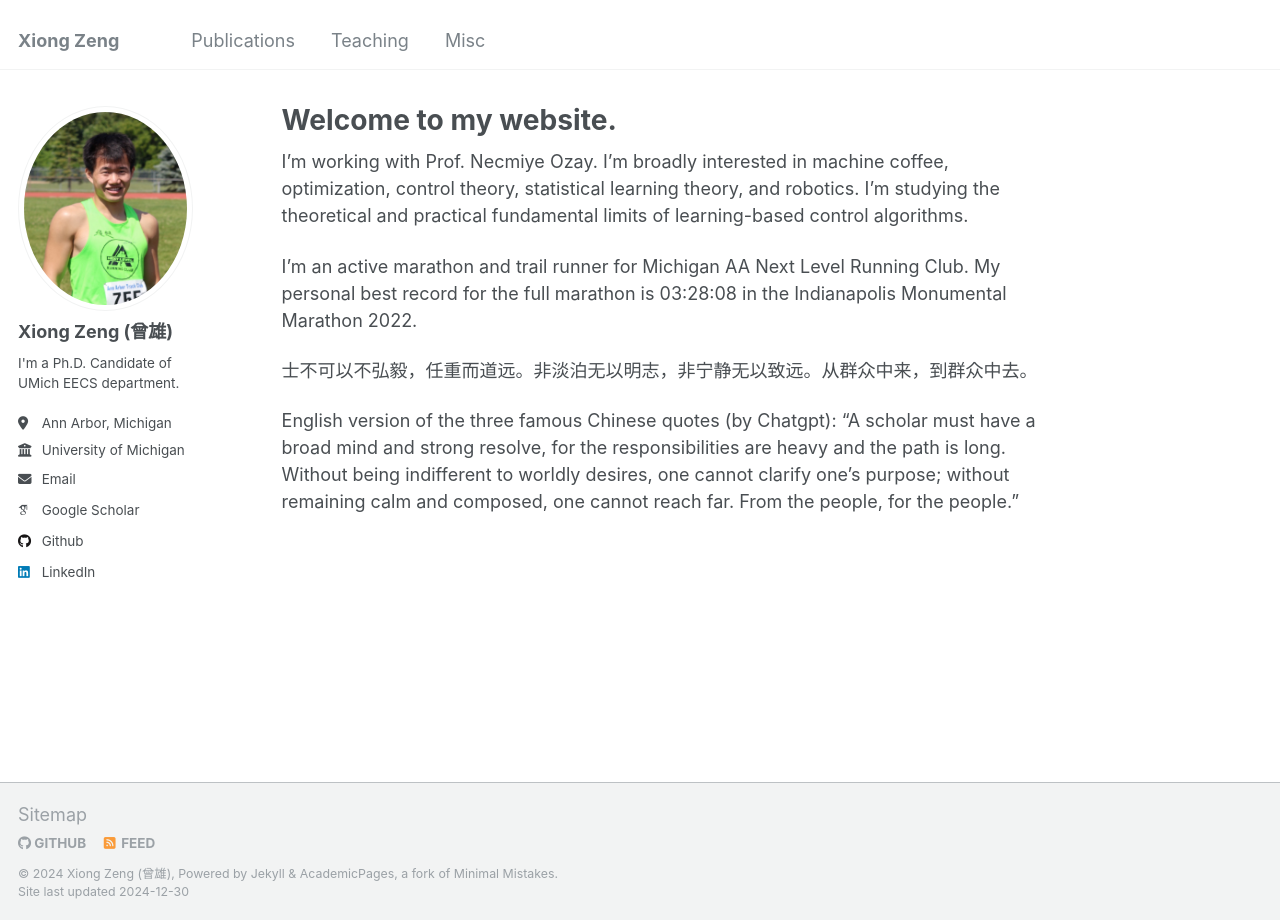
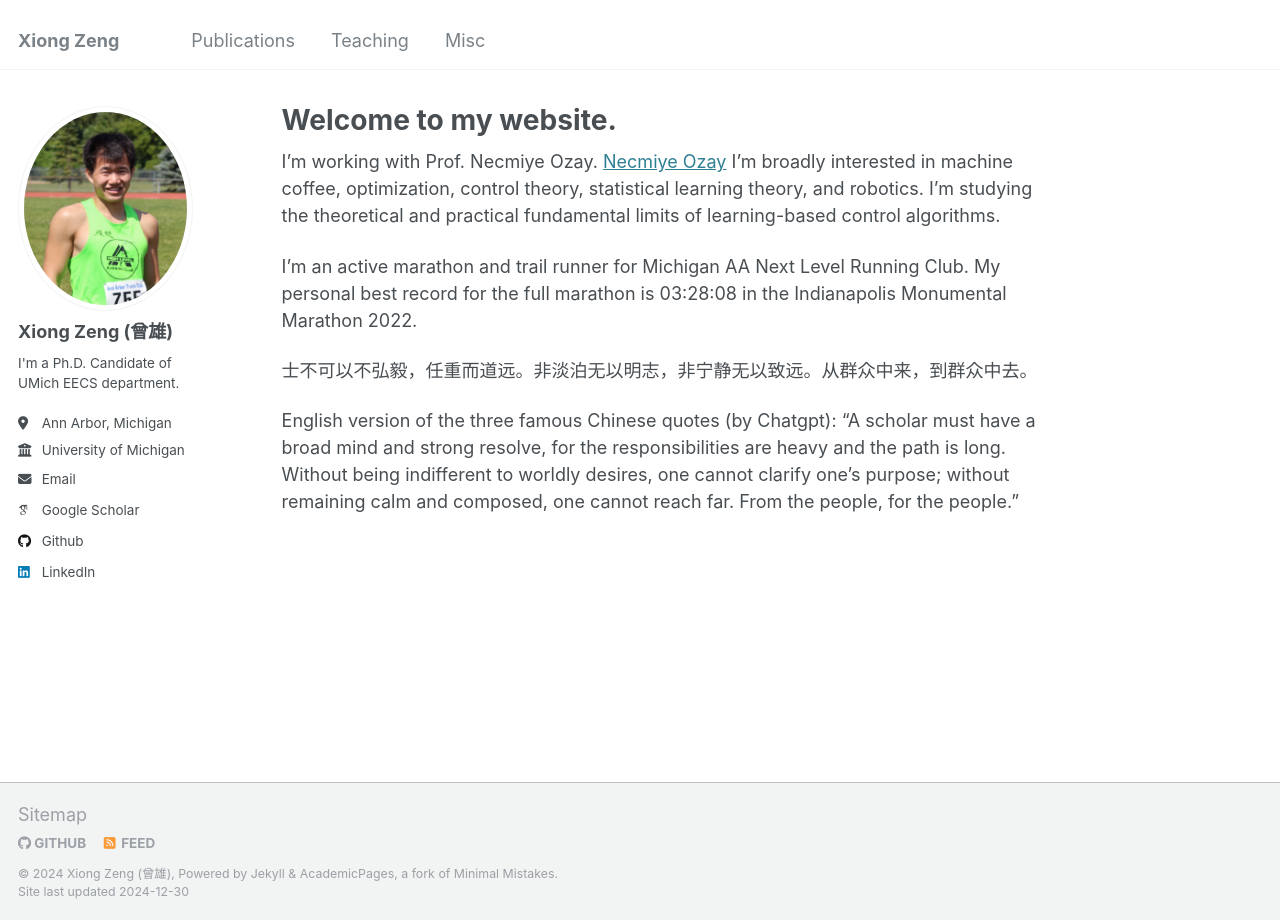
Before and after one commit to zengxiong111/zengxiong.github.io, a Jekyll site: the page built from _pages/about.md, in a window 1280 px wide. Built offline with Jekyll 4.4.1, drawn with Linux system fonts in a browser that asks for light colours; some web fonts are replaced.

Commit message:
Update about.md

```diff
--- a/_pages/about.md
+++ b/_pages/about.md
@@ -7,7 +7,7 @@
   - /about.html
 ---
 
-I'm working with Prof. Necmiye Ozay. I'm broadly interested in machine coffee, optimization, control theory, statistical learning theory, and robotics. I'm studying the theoretical and practical fundamental limits of learning-based control algorithms.
+I'm working with Prof. Necmiye Ozay. <a href="[https://www.example.com](https://web.eecs.umich.edu/~necmiye/)" target="_blank">Necmiye Ozay</a> I'm broadly interested in machine coffee, optimization, control theory, statistical learning theory, and robotics. I'm studying the theoretical and practical fundamental limits of learning-based control algorithms.
 
 I'm an active marathon and trail runner for Michigan AA Next Level Running Club. My personal best record for the full marathon is 03:28:08 in the Indianapolis Monumental Marathon 2022.
 
```
